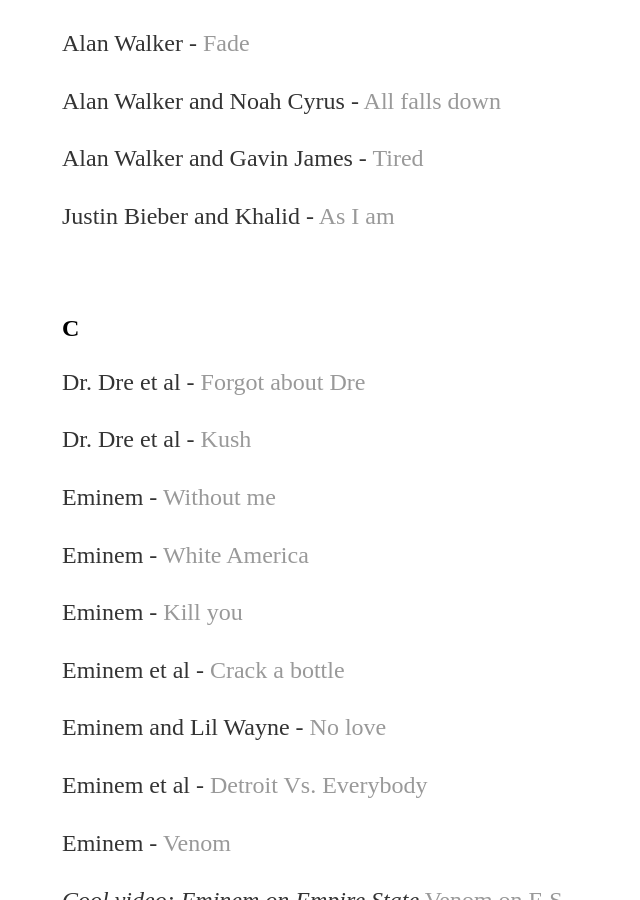
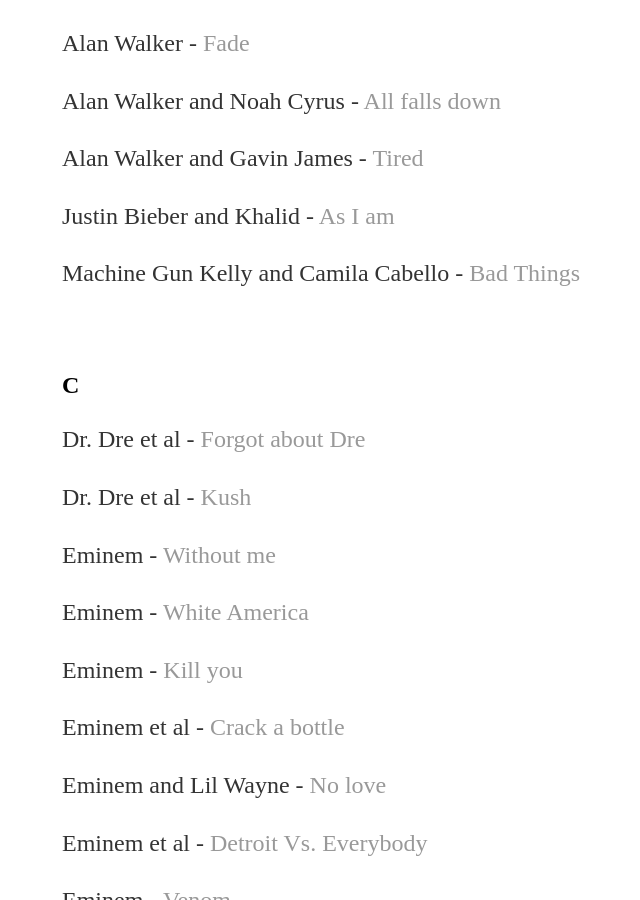
Before and after one commit to yjkweon24/yjkweon24.github.io, a Jekyll site: the page built from _posts/2018-10-23-songs-that-i-love.md, in a window 1280 px wide and 900 px high, scrolled down 7101 px. Shown: the whole window, without its empty margins (130-770 px from the left). Built offline with Jekyll 4.4.1, drawn with Linux system fonts in a browser that asks for light colours.

Commit message:
Update 2018-10-23-songs-that-i-love.md

```diff
--- a/_posts/2018-10-23-songs-that-i-love.md
+++ b/_posts/2018-10-23-songs-that-i-love.md
@@ -245,6 +245,8 @@
 
 Justin Bieber and Khalid - [As I am](https://www.youtube.com/watch?v=33Uh-uNb5Oc&ab_channel=JustinBieberVEVO)
 
+Machine Gun Kelly and Camila Cabello - [Bad Things](https://www.youtube.com/watch?v=QpbQ4I3Eidg&ab_channel=MGKVEVO)
+
 <br>
 
 ## C
```
